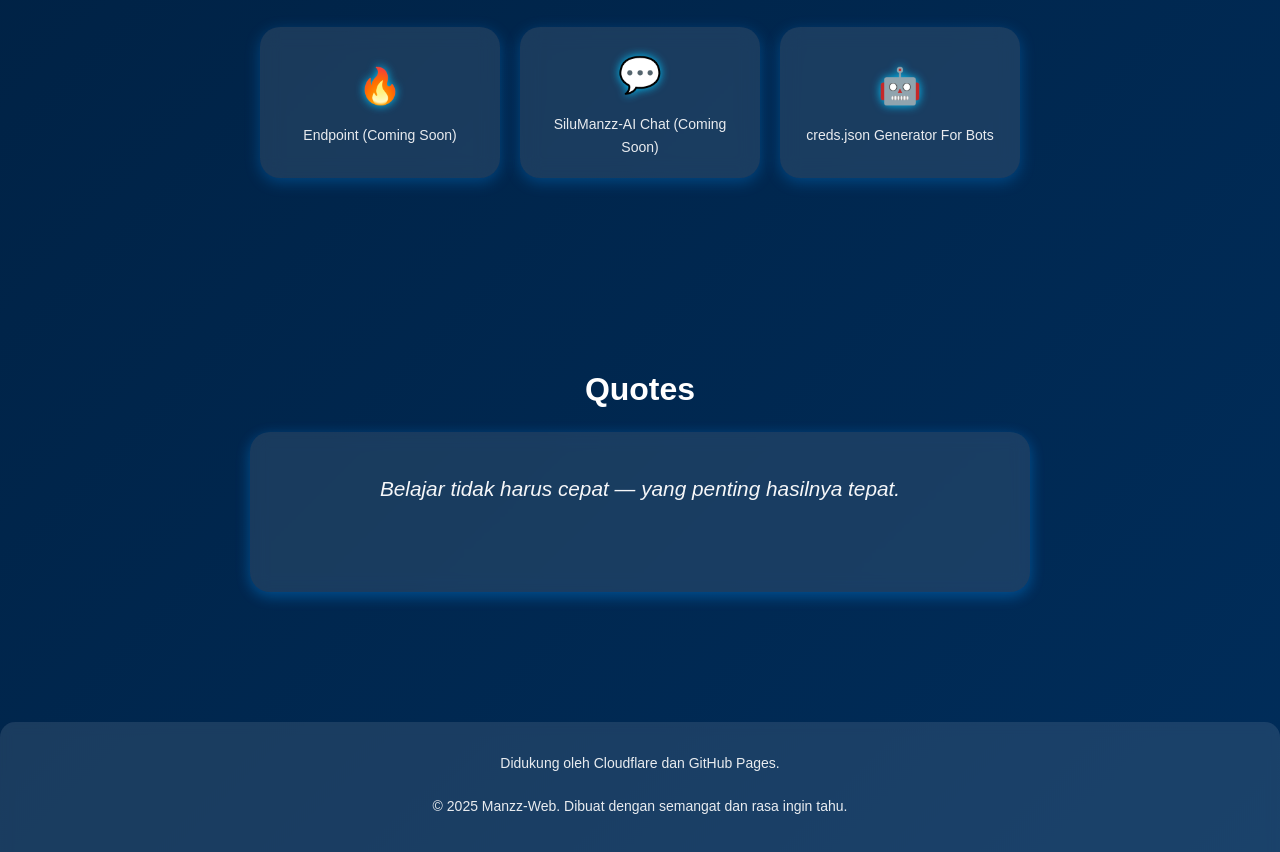
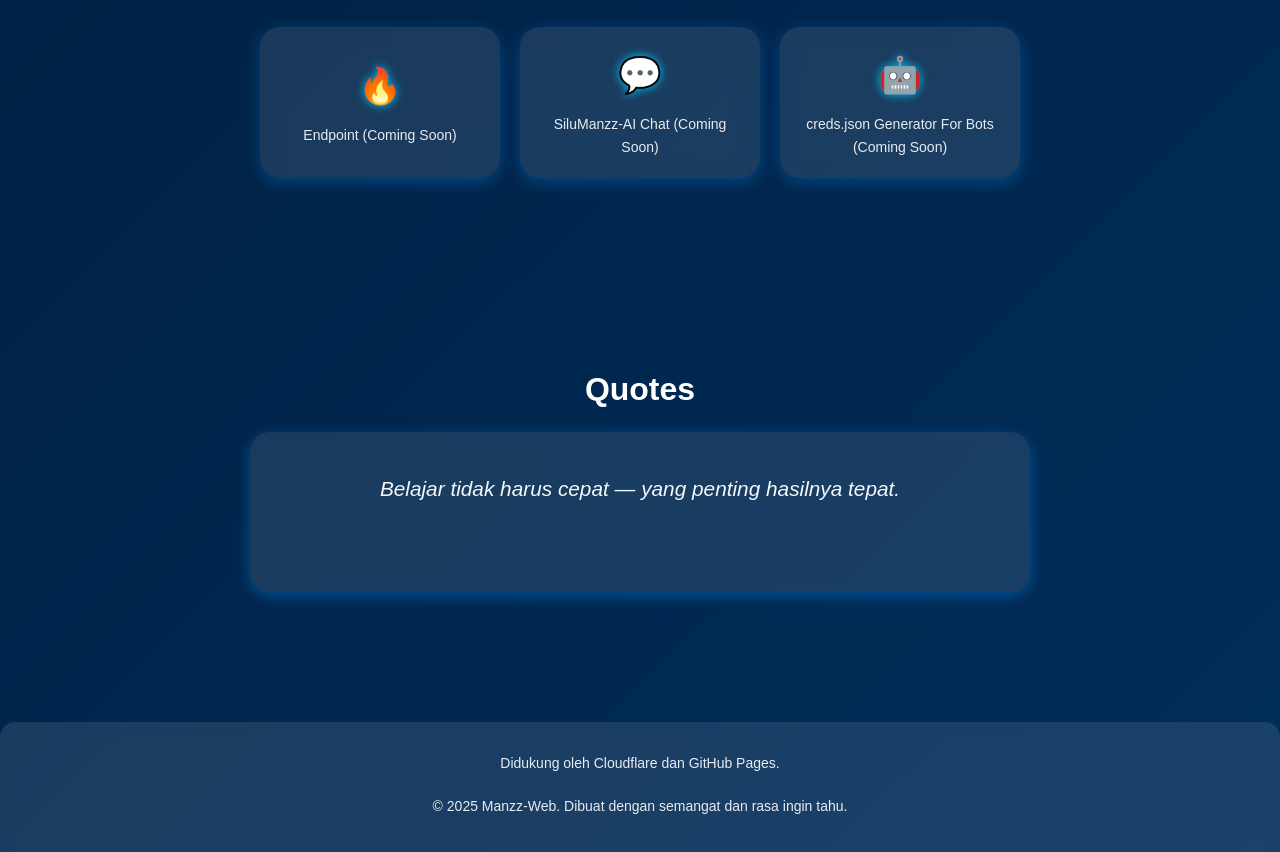
Before and after one commit to manzz671/Manzz-web, a plain HTML site: page index.html in a window 1280 px wide. Shown: the part 1244-2096 px from the top of the page. Drawn offline with Linux system fonts and the light colour scheme.

Commit message:
Update creds.json Generator status to 'Coming Soon'

```diff
--- a/index.html
+++ b/index.html
@@ -152,7 +152,7 @@
         <span>💬</span><p>SiluManzz-AI Chat (Coming Soon)</p>
       </a>
       <a href="#">
-        <span>🤖</span><p>creds.json Generator For Bots</p>
+        <span>🤖</span><p>creds.json Generator For Bots (Coming Soon)</p>
       </a>
     </div>
   </section>
```
